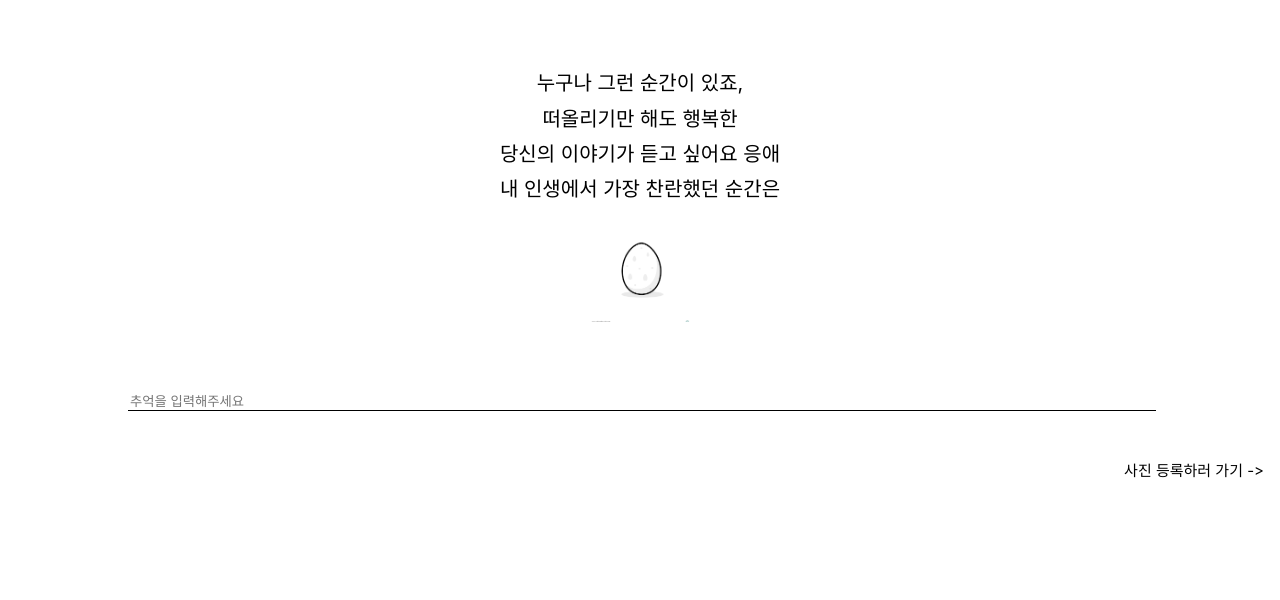
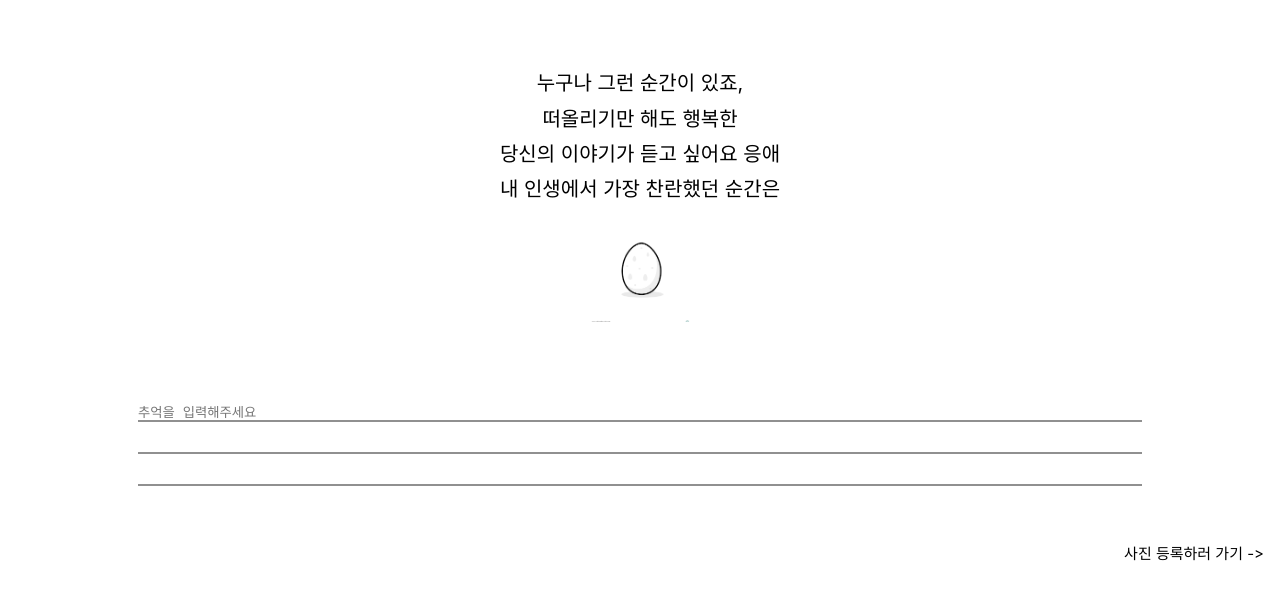
Before and after one commit to minjyo/Memory, a React (Create React App) app: page /AddText in a window 1280 px wide. Shown: the top 600 px of the page. Built offline with nearby package versions, Linux system fonts and the light colour scheme.

Commit message:
Set textarea input

```diff
--- a/src/pages/addText/index.jsx
+++ b/src/pages/addText/index.jsx
@@ -33,10 +33,23 @@ const InputBox = styled.div`
     margin: 0 auto;
     padding: 3rem 0;
 `;
-const Input = styled.input`
+const Input = styled.textarea`
+    /* border: none;
+    width: 100%;
+    border-bottom: 1px solid black; */
+    box-sizing: border-box;
+    min-height: 100px;
+    width: 100%;
+    margin: 0 auto;
     border: none;
-    width: 100%;
-    border-bottom: 1px solid black;
+    outline: none;
+    resize: none;
+
+    background-attachment: local;
+    background-image: linear-gradient(to right, white 10px, transparent 10px), linear-gradient(to left, white 10px, transparent 10px),
+        repeating-linear-gradient(white, white 30px, #212121 31px, #212121 31px, white 32px);
+    line-height: 31px;
+    padding: 8px 10px;
 `;
 const NextButton = styled.div`
     font-size: 15px;
@@ -72,7 +85,7 @@ const AddText = ({ history }) => {
             <TitleText>내 인생에서 가장 찬란했던 순간은</TitleText>
             <StateBox>{isTyping ? <StatePicture src={bird}></StatePicture> : <StatePicture src={egg}></StatePicture>}</StateBox>
             <InputBox>
-                <Input type="text" value={memory} placeholder={"추억을 입력해주세요"} onChange={onTextChange}></Input>
+                <Input wrap="hard" cols="3" type="text" value={memory} placeholder={"추억을 입력해주세요"} onChange={onTextChange}></Input>
             </InputBox>
             <NextButton
                 onClick={() => {
--- a/src/pages/result/index.jsx
+++ b/src/pages/result/index.jsx
@@ -27,8 +27,8 @@ const MemoryText = styled.div`
     font-weight: bold;
 `;
 const MemoryPictureBox = styled.div`
-    width: 300px;
-    height: 300px;
+    width: 200px;
+    height: 200px;
     border-radius: 300px;
     overflow: hidden;
     margin: 3rem auto;
@@ -55,7 +55,7 @@ const Result = ({ history }) => {
     };
 
     const ref = useRef();
-    console.log(ref);
+
     const [screen, takeScreenshot] = useScreenshot({
         type: "image/png",
         quality: 1.0,
@@ -81,7 +81,12 @@ const Result = ({ history }) => {
                     <TitleText>내 인생에서</TitleText>
                     <TitleText>가장 찬란했던</TitleText>
                     <TitleText>순간은</TitleText>
-                    <MemoryText>{text}</MemoryText>
+                    {text
+                        .replace(/(?:\r\n|\r|\n)/g, "<br/>")
+                        .split("<br/>")
+                        .map((t) => {
+                            return <MemoryText>{t}</MemoryText>;
+                        })}
                 </TitleBox>
                 <MemoryPictureBox>
                     <MemoryPicture src={img}></MemoryPicture>
```
